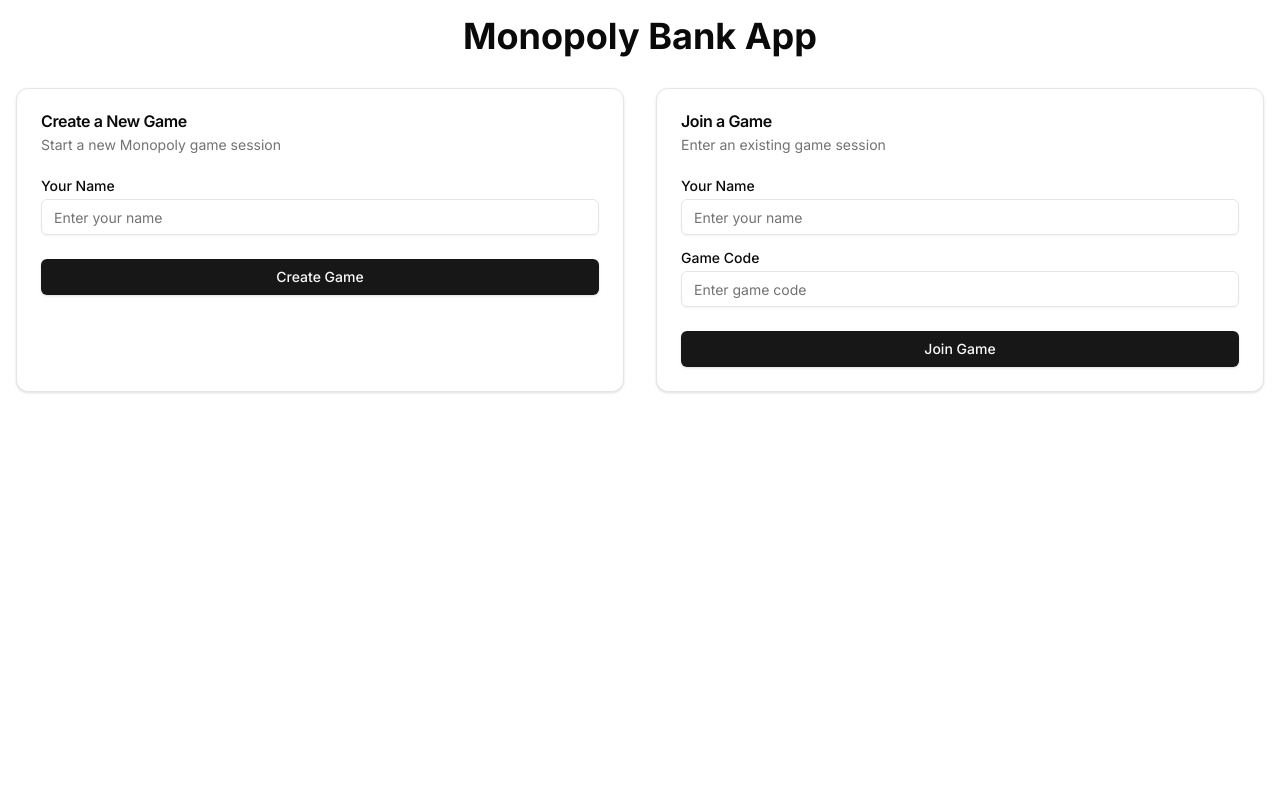
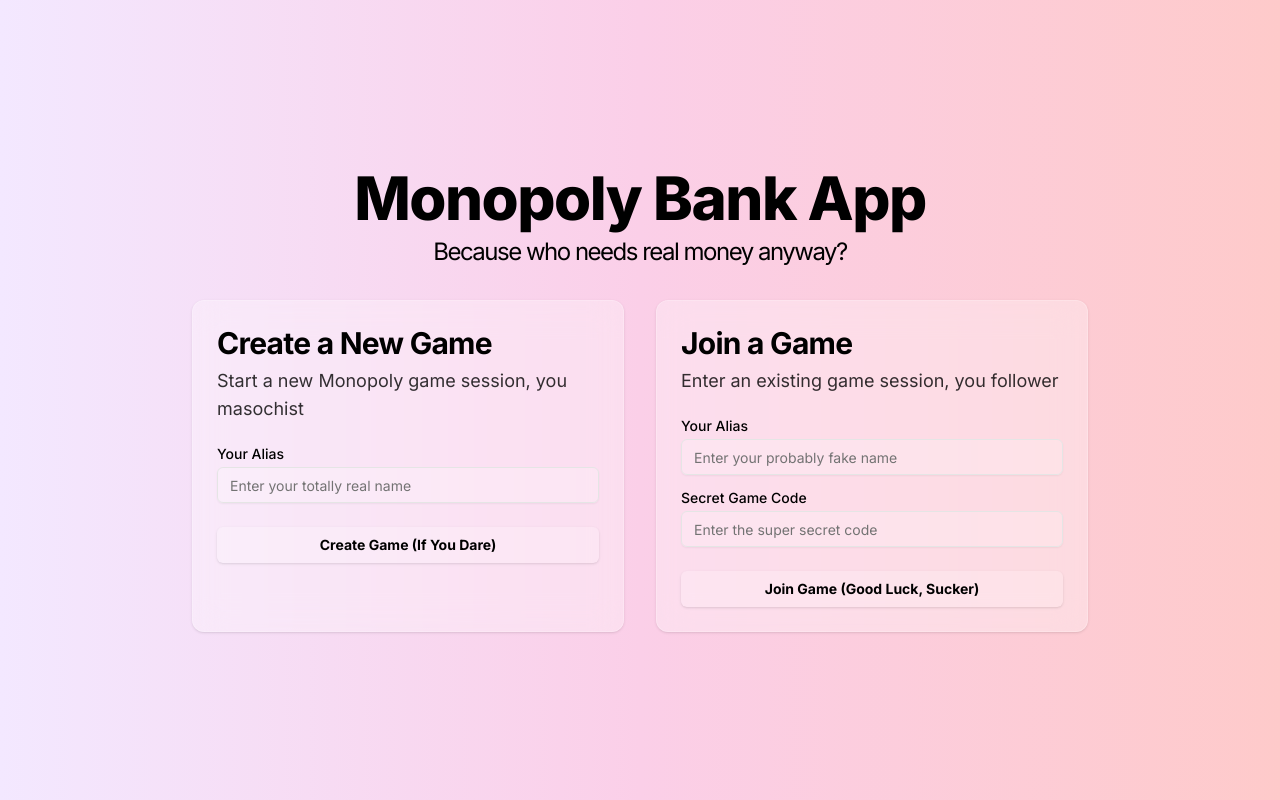
Before and after one commit to KaramGuliyev/monopoly, a Next.js app: page / in a window 1280 px wide. Built offline with nearby package versions, Linux system fonts and the light colour scheme.

Commit message:
App Finished pt2

```diff
--- a/app/game/[code]/page.tsx
+++ b/app/game/[code]/page.tsx
@@ -10,11 +10,11 @@
   const code = params.code as string;
   const playerName = searchParams.get('playerName');
 
-  if (typeof code !== "string") {
-    return <div>Invalid game code</div>;
+  if (typeof code !== "string" || !playerName) {
+    return <div>Invalid game code or player name</div>;
   }
 
-  return <GamePage gameCode={code} playerName={playerName || ''} />;
+  return <GamePage gameCode={code} playerName={playerName} />;
 };
 
 export default GamePageWrapper;
--- a/app/globals.css
+++ b/app/globals.css
@@ -83,6 +83,6 @@
     @apply border-border;
   }
   body {
-    @apply bg-background text-foreground;
+    @apply bg-gradient-to-r from-purple-100 via-pink-200 to-red-200 text-foreground;
   }
 }
--- a/components/game.tsx
+++ b/components/game.tsx
@@ -1,7 +1,14 @@
-import React, { useState, useEffect } from "react";
+import React, { useState, useEffect, useCallback } from "react";
 import { Button } from "@/components/ui/button";
 import { Input } from "@/components/ui/input";
-import { Card, CardHeader, CardContent } from "@/components/ui/card";
+import { Card, CardHeader, CardContent, CardFooter } from "@/components/ui/card";
+import { useRouter } from "next/navigation";
+
+interface Player {
+  id: string;
+  name: string;
+  balance: number;
+}
 
 interface GamePageProps {
   gameCode: string;
@@ -9,34 +16,35 @@
 }
 
 const GamePage: React.FC<GamePageProps> = ({ gameCode, playerName }) => {
-  const [players, setPlayers] = useState([]);
-  const [currentPlayer, setCurrentPlayer] = useState(null);
+  const [players, setPlayers] = useState<Player[]>([]);
+  const [currentPlayer, setCurrentPlayer] = useState<Player | null>(null);
   const [transferAmount, setTransferAmount] = useState("");
   const [selectedPlayer, setSelectedPlayer] = useState("");
+  const router = useRouter();
 
-  useEffect(() => {
-    fetchGameData();
-  }, [gameCode]);
-
-  const fetchGameData = async () => {
+  const fetchGameData = useCallback(async () => {
     try {
       const response = await fetch(`/api/games/${gameCode}`);
       const data = await response.json();
-      console.log("response", response);
-
       if (response.ok) {
         setPlayers(data.players);
-        setCurrentPlayer(data.players[0]);
+        setCurrentPlayer(data.players.find((p: Player) => p.name === playerName) || null);
       } else {
         console.error("Error fetching game data:", data.message);
       }
     } catch (error) {
       console.error("Error fetching game data:", error);
     }
-  };
+  }, [gameCode, playerName]);
+
+  useEffect(() => {
+    fetchGameData();
+    const interval = setInterval(fetchGameData, 5000); // Refresh every 5 seconds
+    return () => clearInterval(interval);
+  }, [fetchGameData]);
 
   const handleTransfer = async () => {
-    if (!selectedPlayer || !transferAmount) return;
+    if (!currentPlayer || !selectedPlayer || !transferAmount) return;
 
     try {
       const response = await fetch("/api/transfers", {
@@ -51,8 +59,9 @@
       const data = await response.json();
       if (response.ok) {
         console.log("Transfer successful:", data);
-        // Oyun verilerini yeniden yükle
         fetchGameData();
+        setTransferAmount("");
+        setSelectedPlayer("");
       } else {
         console.error("Error making transfer:", data.message);
       }
@@ -61,27 +70,65 @@
     }
   };
 
+  const handleJoinGame = async () => {
+    try {
+      const response = await fetch(`/api/games/${gameCode}/join`, {
+        method: "POST",
+        headers: { "Content-Type": "application/json" },
+        body: JSON.stringify({ playerName }),
+      });
+      const data = await response.json();
+      if (response.ok) {
+        console.log("Joined game:", data);
+        fetchGameData();
+      } else {
+        console.error("Error joining game:", data.message);
+      }
+    } catch (error) {
+      console.error("Error joining game:", error);
+    }
+  };
+
+  const playerColors = ["bg-red-200", "bg-blue-200", "bg-green-200", "bg-yellow-200"];
+
   return (
-    <div className="container mx-auto p-4">
-      <h1 className="text-2xl font-bold mb-4">Game: {gameCode}</h1>
-      <div className="grid grid-cols-1 md:grid-cols-2 gap-4">
-        <Card>
-          <CardHeader>Players</CardHeader>
+    <div className="container mx-auto p-4 flex flex-col items-center justify-center min-h-screen">
+      <h1 className="text-3xl font-bold mb-8">Game: {gameCode}</h1>
+      <div className="w-full max-w-3xl">
+        <Card className="mb-8">
+          <CardHeader className="text-xl font-semibold">Players</CardHeader>
           <CardContent>
-            {players.map((player) => (
-              <div key={player.id} className="mb-2">
-                {player.name}: ${player.balance}
+            <div className="grid grid-cols-2 gap-4">
+              {[...Array(4)].map((_, index) => (
+                <div key={index} className={`p-4 rounded-lg ${playerColors[index]} ${players[index] ? "" : "opacity-50"}`}>
+                  {players[index] ? (
+                    <div>
+                      <p className="font-semibold">{players[index].name}</p>
+                      <p>${players[index].balance}</p>
+                    </div>
+                  ) : (
+                    <p>Waiting for player...</p>
+                  )}
                 </div>
               ))}
+            </div>
           </CardContent>
+          {players.length < 4 && !currentPlayer && (
+            <CardFooter>
+              <Button onClick={handleJoinGame} className="w-full">
+                Join Game
+              </Button>
+            </CardFooter>
+          )}
         </Card>
+        {currentPlayer && (
           <Card>
-          <CardHeader>Make a Transfer</CardHeader>
+            <CardHeader className="text-xl font-semibold">Make a Transfer</CardHeader>
             <CardContent>
               <select
                 value={selectedPlayer}
                 onChange={(e) => setSelectedPlayer(e.target.value)}
-              className="mb-2 w-full px-3 py-2 border border-gray-300 rounded-md focus:outline-none focus:ring-2 focus:ring-blue-500 focus:ring-opacity-50"
+                className="mb-4 w-full px-3 py-2 border border-gray-300 rounded-md focus:outline-none focus:ring-2 focus:ring-blue-500 focus:ring-opacity-50"
               >
                 <option value="">Select a player</option>
                 {players
@@ -97,11 +144,14 @@
                 placeholder="Enter amount"
                 value={transferAmount}
                 onChange={(e) => setTransferAmount(e.target.value)}
-              className="mb-2"
+                className="mb-4"
               />
-            <Button onClick={handleTransfer}>Transfer</Button>
+              <Button onClick={handleTransfer} className="w-full">
+                Transfer
+              </Button>
             </CardContent>
           </Card>
+        )}
       </div>
     </div>
   );
--- a/components/homepage.tsx
+++ b/components/homepage.tsx
@@ -5,7 +5,7 @@
 import { Input } from "@/components/ui/input";
 import { Card, CardHeader, CardTitle, CardDescription, CardContent, CardFooter } from "@/components/ui/card";
 import { Label } from "@/components/ui/label";
-import { useRouter } from 'next/navigation';
+import { useRouter } from "next/navigation";
 
 export const HomePage = () => {
   const [playerName, setPlayerName] = useState("");
@@ -51,63 +51,77 @@
   };
 
   return (
-    <div className="container mx-auto p-4">
-      <h1 className="text-4xl font-bold mb-8 text-center">Monopoly Bank App</h1>
-      <div className="grid grid-cols-1 md:grid-cols-2 gap-8">
-        <Card>
+    <div className="container mx-auto p-4 min-h-screen flex flex-col justify-center items-center text-black">
+      <h1 className="text-6xl font-extrabold mb-8 text-center text-black tracking-tight">
+        Monopoly Bank App
+        <span className="block text-2xl mt-2 font-normal">Because who needs real money anyway?</span>
+      </h1>
+      <div className="grid grid-cols-1 md:grid-cols-2 gap-8 w-full max-w-4xl">
+        <Card className="backdrop-blur-lg bg-white/30 border border-white/20">
           <CardHeader>
-            <CardTitle>Create a New Game</CardTitle>
-            <CardDescription>Start a new Monopoly game session</CardDescription>
+            <CardTitle className="text-3xl font-bold text-black">Create a New Game</CardTitle>
+            <CardDescription className="text-lg text-black/80">
+              Start a new Monopoly game session, you masochist
+            </CardDescription>
           </CardHeader>
           <CardContent>
             <div className="grid w-full items-center gap-4">
               <div className="flex flex-col space-y-1.5">
-                <Label htmlFor="create-name">Your Name</Label>
+                <Label htmlFor="create-name" className="text-black">
+                  Your Alias
+                </Label>
                 <Input
                   id="create-name"
-                  placeholder="Enter your name"
+                  placeholder="Enter your totally real name"
                   value={playerName}
                   onChange={(e) => setPlayerName(e.target.value)}
+                  className="bg-white/20 text-black placeholder-white/50"
                 />
               </div>
             </div>
           </CardContent>
           <CardFooter>
-            <Button className="w-full" onClick={handleCreateGame}>
-              Create Game
+            <Button className="w-full bg-white/20 hover:bg-white/30 text-black font-bold" onClick={handleCreateGame}>
+              Create Game (If You Dare)
             </Button>
           </CardFooter>
         </Card>
-        <Card>
+        <Card className="backdrop-blur-lg bg-white/30 border border-white/20">
           <CardHeader>
-            <CardTitle>Join a Game</CardTitle>
-            <CardDescription>Enter an existing game session</CardDescription>
+            <CardTitle className="text-3xl font-bold text-black">Join a Game</CardTitle>
+            <CardDescription className="text-lg text-black/80">Enter an existing game session, you follower</CardDescription>
           </CardHeader>
           <CardContent>
             <div className="grid w-full items-center gap-4">
               <div className="flex flex-col space-y-1.5">
-                <Label htmlFor="join-name">Your Name</Label>
+                <Label htmlFor="join-name" className="text-black">
+                  Your Alias
+                </Label>
                 <Input
                   id="join-name"
-                  placeholder="Enter your name"
+                  placeholder="Enter your probably fake name"
                   value={playerName}
                   onChange={(e) => setPlayerName(e.target.value)}
+                  className="bg-white/20 text-black placeholder-white/50"
                 />
               </div>
               <div className="flex flex-col space-y-1.5">
-                <Label htmlFor="game-code">Game Code</Label>
+                <Label htmlFor="game-code" className="text-black">
+                  Secret Game Code
+                </Label>
                 <Input
                   id="game-code"
-                  placeholder="Enter game code"
+                  placeholder="Enter the super secret code"
                   value={gameCode}
                   onChange={(e) => setGameCode(e.target.value)}
+                  className="bg-white/20 text-black placeholder-white/50"
                 />
               </div>
             </div>
           </CardContent>
           <CardFooter>
-            <Button className="w-full" onClick={handleJoinGame}>
-              Join Game
+            <Button className="w-full bg-white/20 hover:bg-white/30 text-black font-bold" onClick={handleJoinGame}>
+              Join Game (Good Luck, Sucker)
             </Button>
           </CardFooter>
         </Card>
```
Lines whose indentation alone changed are shown as unchanged.
